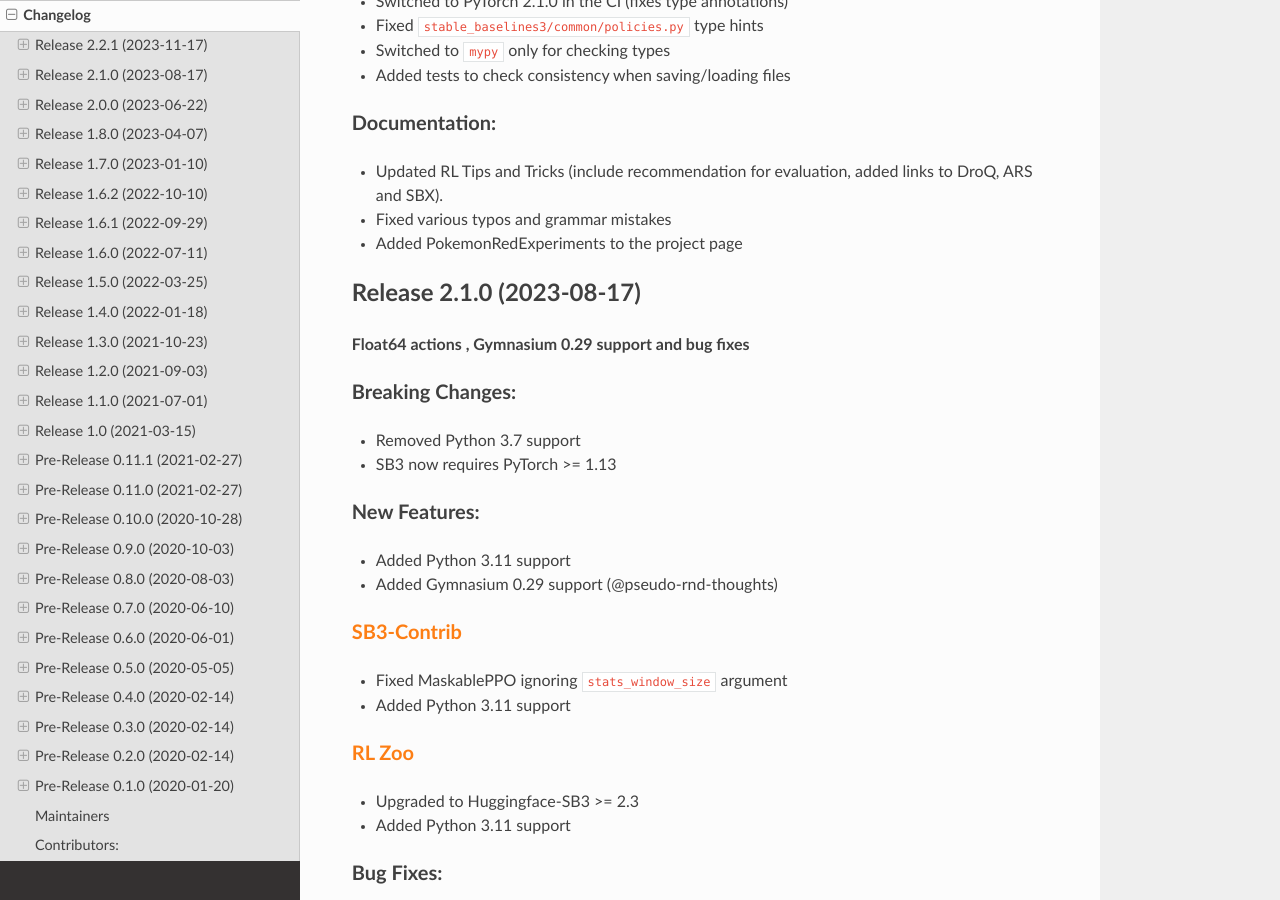
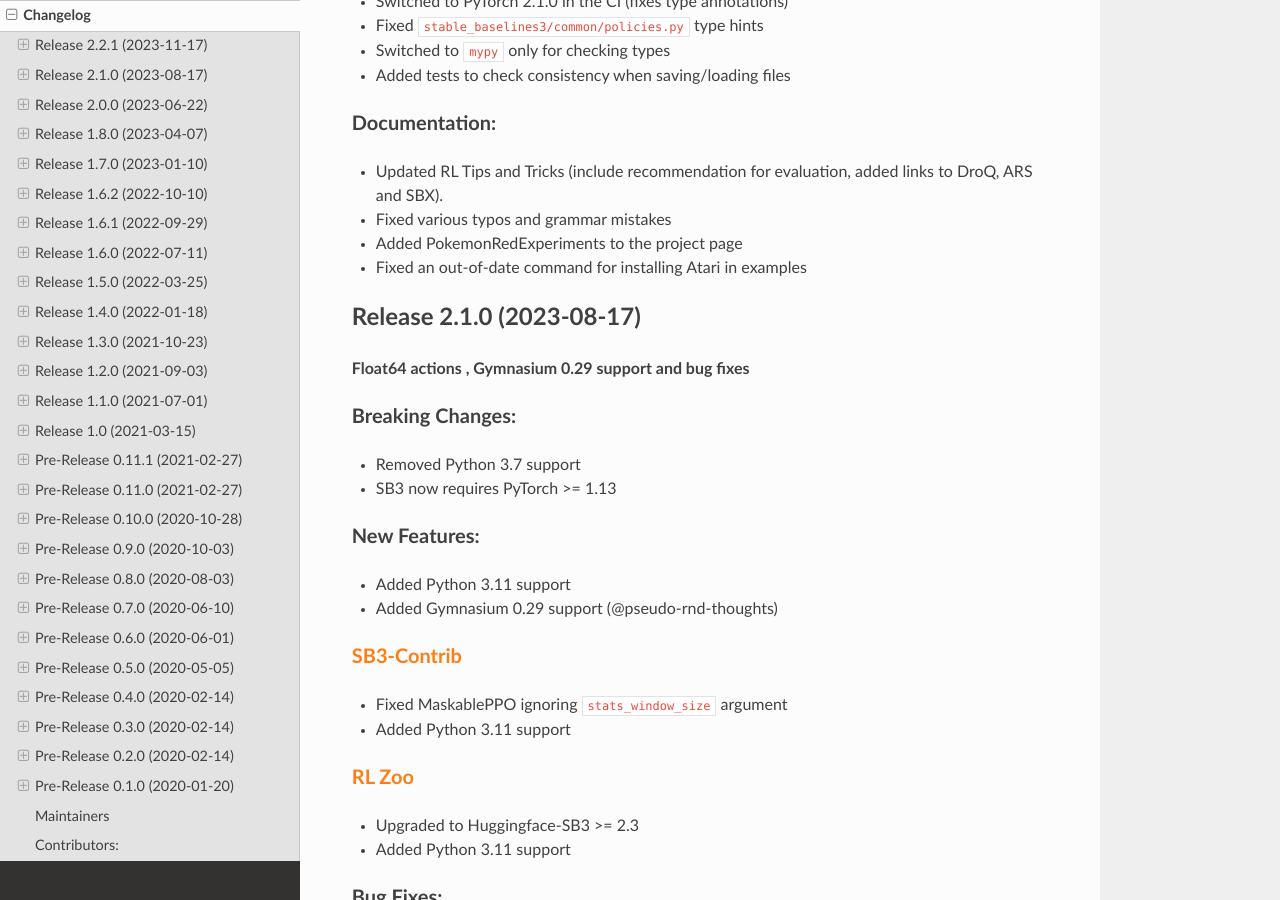
Before and after one commit to DLR-RM/stable-baselines3, a Sphinx documentation site: the page built from docs/misc/changelog.rst, in a window 1280 px wide and 900 px high, scrolled down 2197 px. Built offline with Sphinx 7.4.7 and the Read the Docs theme 2.0.0, drawn with Linux system fonts in a browser that asks for light colours.

Commit message:
Update changelog.rst

```diff
--- a/docs/misc/changelog.rst
+++ b/docs/misc/changelog.rst
@@ -91,6 +91,7 @@
 - Updated RL Tips and Tricks (include recommendation for evaluation, added links to DroQ, ARS and SBX).
 - Fixed various typos and grammar mistakes
 - Added PokemonRedExperiments to the project page
+- Fixed an out-of-date command for installing Atari in examples
 
 Release 2.1.0 (2023-08-17)
 --------------------------
```
